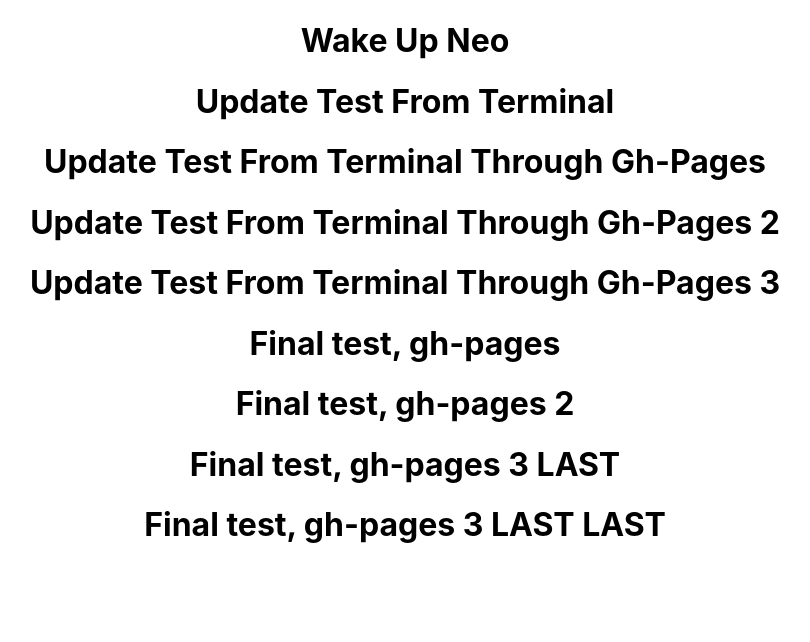
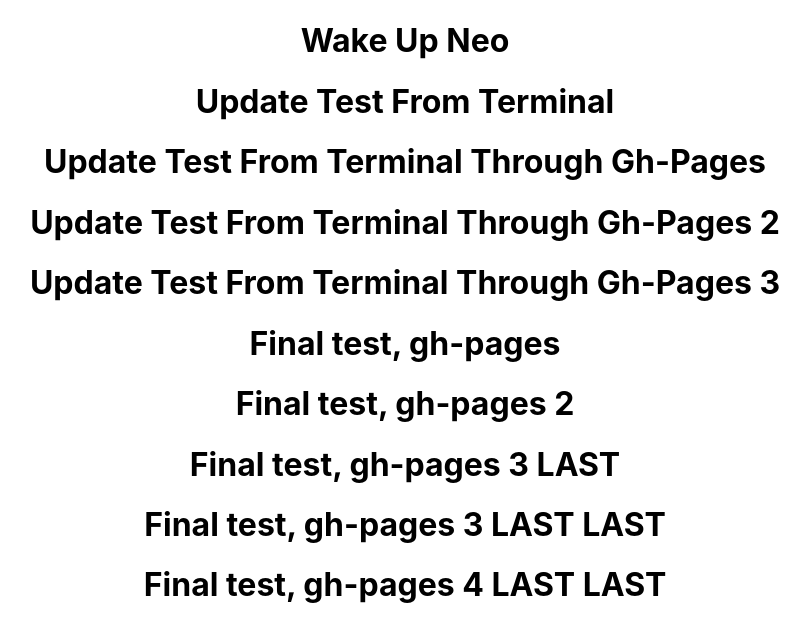
Before and after one commit to kuliashvili/Yulo-Portfolio, a React (Create React App) app: page / in a window 1280 px wide. Shown: the top 642 px of the page, without its empty margins (235-1045 px from the left). Built offline with nearby package versions, Linux system fonts and the light colour scheme.

Commit message:
test gh-pages

```diff
--- a/src/App.js
+++ b/src/App.js
@@ -13,6 +13,7 @@ function App() {
      <h1>Final test, gh-pages 2</h1>
      <h1>Final test, gh-pages 3 LAST</h1>
      <h1>Final test, gh-pages 3 LAST LAST</h1>
+     <h1>Final test, gh-pages 4 LAST LAST</h1>
     </div>
   );
 }
```
